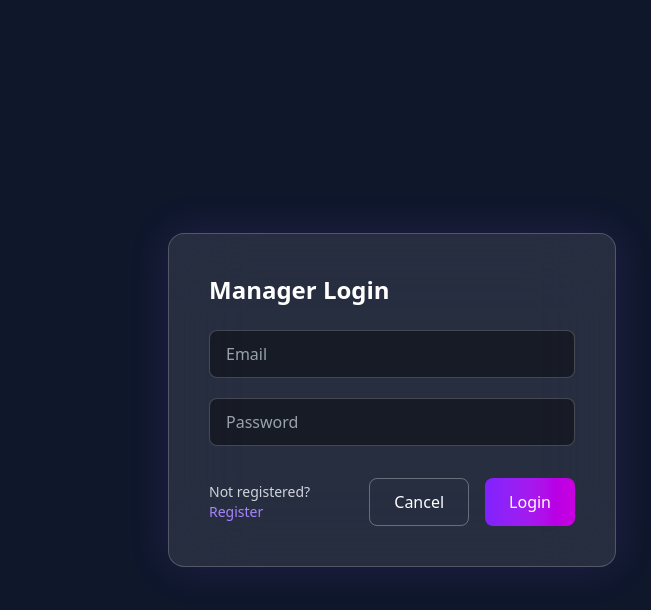
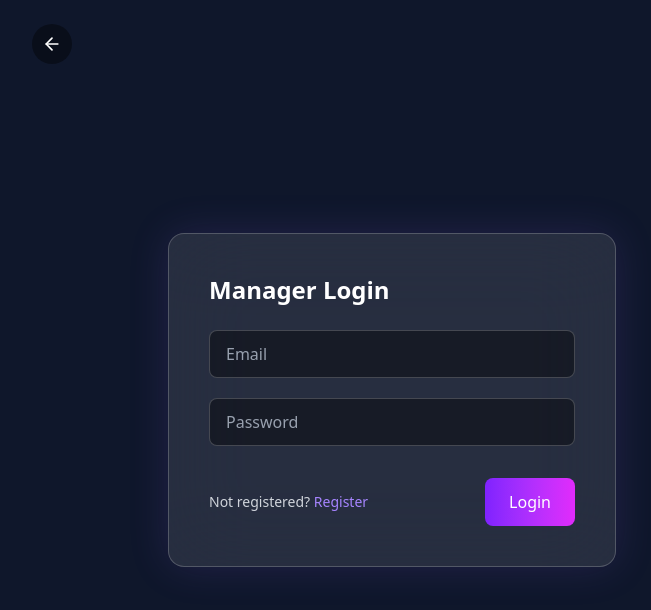
Before and after one commit to DebdeepBose/LocalShopManagementSystem, a React (Vite) app in the folder Frontend/: page /manager in a window 1280 px wide. Shown: the top 610 px of the page, without its empty margins (248-899 px from the left). Built offline with nearby package versions, Linux system fonts and the light colour scheme.

Commit message:
Haha New

```diff
--- a/Frontend/package.json
+++ b/Frontend/package.json
@@ -13,6 +13,7 @@
     "@tailwindcss/vite": "^4.1.18",
     "framer-motion": "^12.23.26",
     "gsap": "^3.14.2",
+    "heroicons": "^2.2.0",
     "lucide-react": "^0.562.0",
     "react": "^19.2.0",
     "react-dom": "^19.2.0",
--- a/Frontend/src/index.css
+++ b/Frontend/src/index.css
@@ -1 +1,11 @@
 @import "tailwindcss";
+input:-webkit-autofill {
+  -webkit-box-shadow: 0 0 0px 1000px rgba(0, 0, 0, 0)nset;
+  -webkit-text-fill-color: #f0f0f0;
+  transition: background-color 5000s ease-in-out 0s;
+}
+
+input:-moz-autofill {
+  box-shadow: 0 0 0px 1000px rgba(0,0,0,0.4) inset;
+  -moz-text-fill-color: #f0f0f0;
+}
--- a/Frontend/src/pages/Manager/ManagerLogin.jsx
+++ b/Frontend/src/pages/Manager/ManagerLogin.jsx
@@ -1,29 +1,43 @@
 import { Link } from "react-router-dom";
+import { ArrowLeft } from "lucide-react";
 
 const ManagerLogin = () => {
   return (
-    <div className="min-h-screen flex items-center justify-center bg-slate-900 px-4">
-      <div className="w-full max-w-md rounded-2xl p-6 md:p-10
-        bg-white/10 backdrop-blur-2xl
-        border border-white/20
-        shadow-[0_0_40px_rgba(139,92,246,0.15)]">
+    <div className="min-h-screen relative bg-slate-900 px-4 flex items-center justify-center">
 
+      {/* Back button */}
+      <Link
+        to="/"
+        className="absolute top-6 left-6 w-10 h-10 flex items-center justify-center
+                   bg-black/40 rounded-full text-white hover:bg-black/60 transition z-20"
+      >
+        <ArrowLeft className="w-5 h-5" />
+      </Link>
+
+      {/* Login card */}
+      <div
+        className="w-full max-w-md rounded-2xl p-6 md:p-10
+          bg-white/10 backdrop-blur-2xl
+          border border-white/20
+          shadow-[0_0_40px_rgba(139,92,246,0.15)] z-10"
+      >
         <h2 className="text-2xl font-bold text-white mb-6">Manager Login</h2>
 
         <div className="grid grid-cols-1 gap-5">
           <input
             type="email"
             placeholder="Email"
+            autoComplete="off"
             className="
               h-12 px-4 rounded-lg
               bg-black/40 text-white placeholder-gray-400
-              border border-white/20
-              focus:outline-none focus:ring-2 focus:ring-violet-500
+              border border-white/20 focus:outline-none focus:ring-2 focus:ring-violet-500
             "
           />
           <input
             type="password"
             placeholder="Password"
+            autoComplete="off"
             className="
               h-12 px-4 rounded-lg
               bg-black/40 text-white placeholder-gray-400
@@ -45,17 +59,13 @@ const ManagerLogin = () => {
           </p>
 
           <div className="flex flex-col md:flex-row-reverse gap-4">
-            <button className="h-12 px-6 rounded-lg
-              bg-gradient-to-r from-violet-600 to-fuchsia-600
-              text-white font-medium
-              hover:opacity-90 transition">
+            <button
+              className="h-12 px-6 rounded-lg active:scale-95
+                bg-gradient-to-r from-violet-600 to-fuchsia-500
+                text-white font-medium
+                hover:opacity-90 transition"
+            >
               Login
-            </button>
-
-            <button className="h-12 px-6 rounded-lg
-              border border-white/30 text-white
-              hover:bg-white/10 transition">
-              Cancel
             </button>
           </div>
         </div>
--- a/Frontend/src/pages/Manager/ManagerRegister.jsx
+++ b/Frontend/src/pages/Manager/ManagerRegister.jsx
@@ -1,8 +1,18 @@
 import { Link } from "react-router-dom";
+import { ArrowLeft } from "lucide-react"; // Lucide icon
 
 const ManagerRegister = () => {
   return (
-    <div className="min-h-screen flex items-center justify-center bg-slate-900 px-4">
+    <div className="min-h-screen flex items-center justify-center bg-slate-900 px-4 relative">
+
+      <Link
+        to="/"
+        className="absolute top-6 left-6 w-10 h-10 flex items-center justify-center
+                   bg-black/40 rounded-full text-white hover:bg-black/60 transition"
+      >
+        <ArrowLeft className="w-5 h-5" />
+      </Link>
+
       <div className="w-full max-w-3xl rounded-2xl p-6 md:p-10
         bg-white/10 backdrop-blur-2xl
         border border-white/20
@@ -47,17 +57,11 @@ const ManagerRegister = () => {
           </p>
 
           <div className="flex flex-col md:flex-row-reverse gap-4">
-            <button className="h-12 px-6 rounded-lg
-              bg-gradient-to-r from-violet-600 to-fuchsia-600
+            <button className="h-12 px-6 rounded-lg active:scale-95
+              bg-gradient-to-r from-violet-600 to-fuchsia-500
               text-white font-medium
               hover:opacity-90 transition">
               Register
-            </button>
-
-            <button className="h-12 px-6 rounded-lg
-              border border-white/30 text-white
-              hover:bg-white/10 transition">
-              Cancel
             </button>
           </div>
         </div>
```
Also changed, not shown: 1 other file (tests, documents, lock files or other folders).
